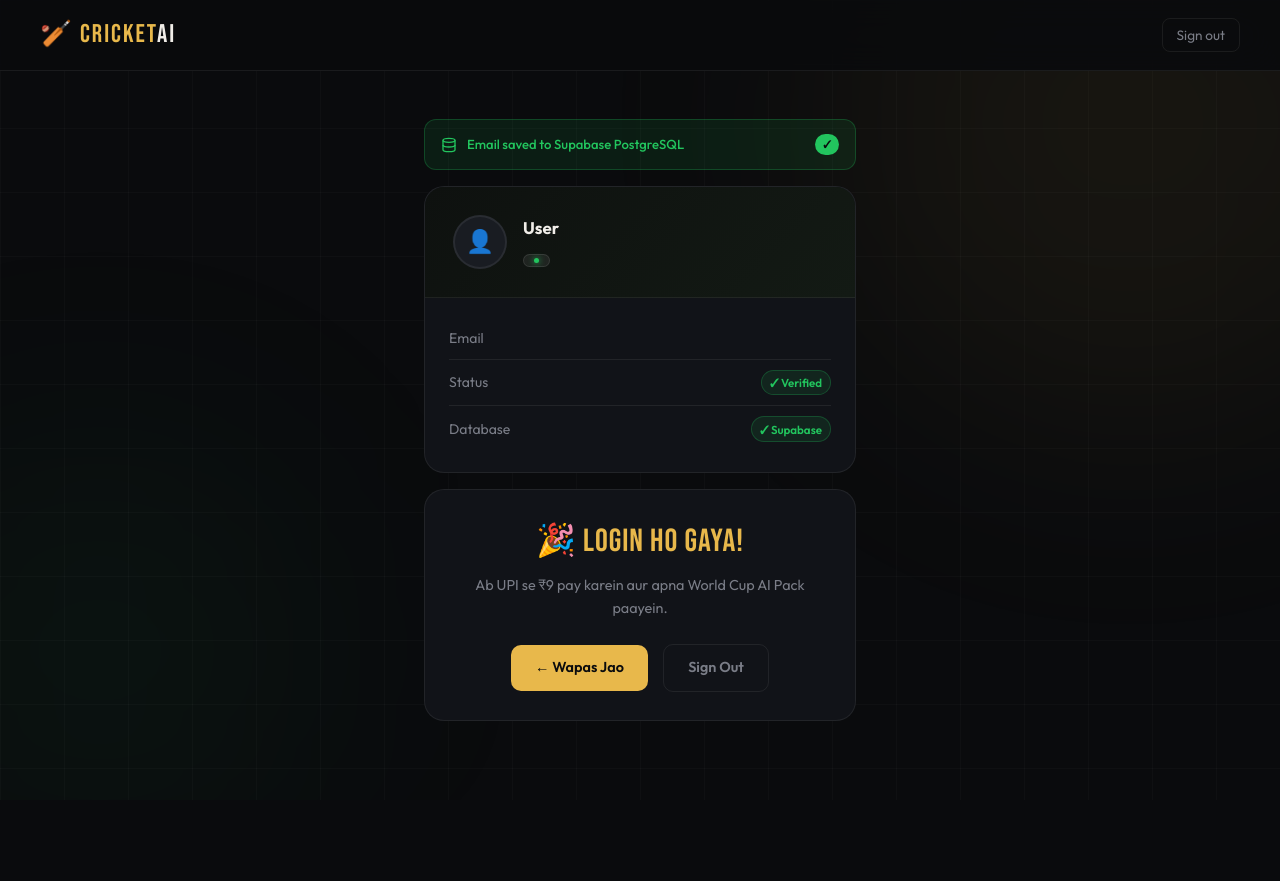
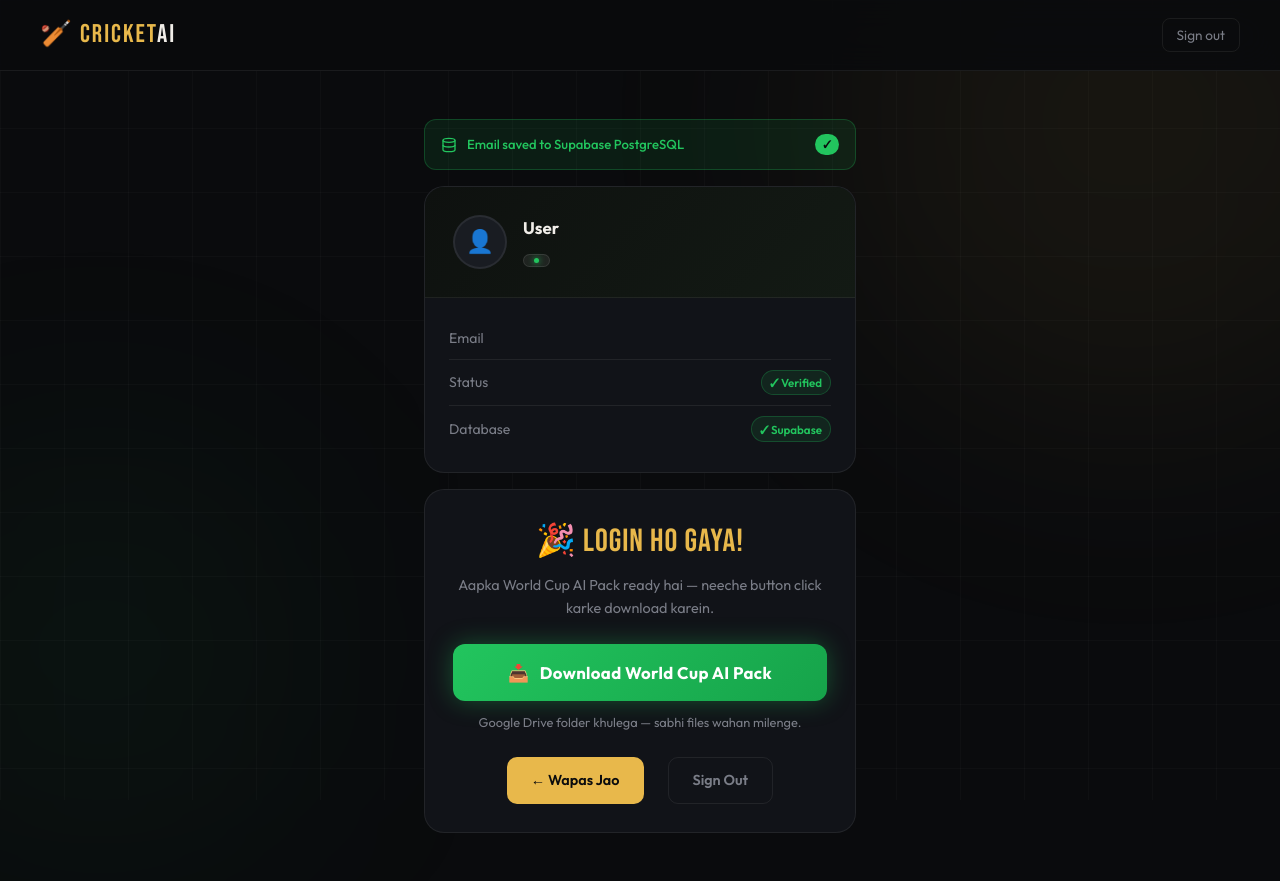
Before and after one commit to prakashbokarvadiya/worldcup-ai-pack, a Flask app: page /success in a window 1280 px wide. Before the commit the page ends 769 px from the top, so only its background shows below. Run offline with Flask 3, Linux system fonts and the light colour scheme; the visitor is signed in with stand-in values (Sample User, id 1); some libraries are stand-ins or nearby versions.

Commit message:
fix merge conflict

```diff
--- a/app.py
+++ b/app.py
@@ -1,6 +1,7 @@
 from flask import Flask, redirect, url_for, session, render_template, request
 from authlib.integrations.flask_client import OAuth
 import psycopg2
+import os
 from config import DATABASE_URL, GOOGLE_CLIENT_ID, GOOGLE_CLIENT_SECRET, SECRET_KEY
 
 app = Flask(__name__)
--- a/static/style.css
+++ b/static/style.css
@@ -511,3 +511,30 @@
 }
 
 .btn-logout:hover { border-color: var(--muted); color: var(--white); }
+
+.btn-download {
+  display: flex; align-items: center; justify-content: center;
+  width: 100%; padding: 1rem 1.5rem;
+  background: linear-gradient(135deg, #22c55e, #16a34a);
+  color: #fff; font-family: 'Outfit', sans-serif;
+  font-size: 1.05rem; font-weight: 700;
+  border-radius: 12px; text-decoration: none;
+  letter-spacing: 0.02em;
+  box-shadow: 0 0 24px rgba(34,197,94,0.35);
+  transition: all 0.2s; margin-bottom: 0.75rem;
+}
+
+.btn-download:hover {
+  background: linear-gradient(135deg, #16a34a, #15803d);
+  box-shadow: 0 0 36px rgba(34,197,94,0.55);
+  transform: translateY(-1px);
+}
+
+.download-note {
+  font-size: 0.8rem; color: var(--muted);
+  margin-bottom: 1.5rem; text-align: center;
+}
+
+.btn-row {
+  display: flex; gap: 0.75rem; justify-content: center;
+}
--- a/templates/success.html
+++ b/templates/success.html
@@ -72,9 +72,23 @@
   <!-- Next step -->
   <div class="next-step">
     <div class="next-step-title">🎉 Login ho gaya!</div>
-    <p class="next-step-desc">Ab UPI se ₹9 pay karein aur apna World Cup AI Pack paayein.</p>
-    <a href="/" class="btn-home">← Wapas Jao</a>
-    <a href="/logout" class="btn-logout">Sign Out</a>
+    <p class="next-step-desc">Aapka World Cup AI Pack ready hai &mdash; neeche button click karke download karein.</p>
+
+    <a
+      href="https://drive.google.com/drive/folders/1lqJ4Pung7urZeKa1Nqj4rWg4qiXi7rzn?usp=sharing"
+      target="_blank"
+      rel="noopener noreferrer"
+      class="btn-download"
+    >
+      📥 &nbsp; Download World Cup AI Pack
+    </a>
+
+    <p class="download-note">Google Drive folder khulega &mdash; sabhi files wahan milenge.</p>
+
+    <div class="btn-row">
+      <a href="/" class="btn-home">← Wapas Jao</a>
+      <a href="/logout" class="btn-logout">Sign Out</a>
+    </div>
   </div>
 
 </main>
```
Also changed, not shown: 1 other file.
